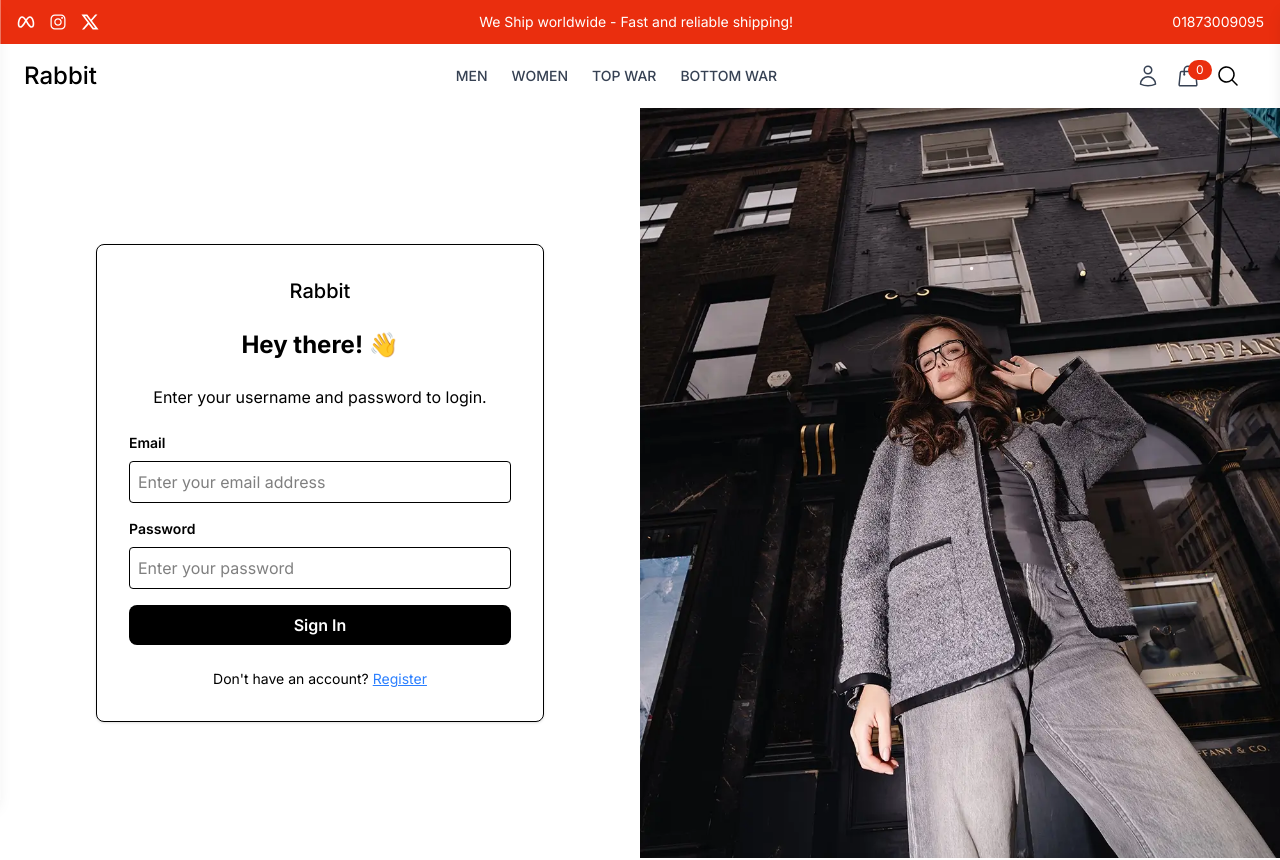
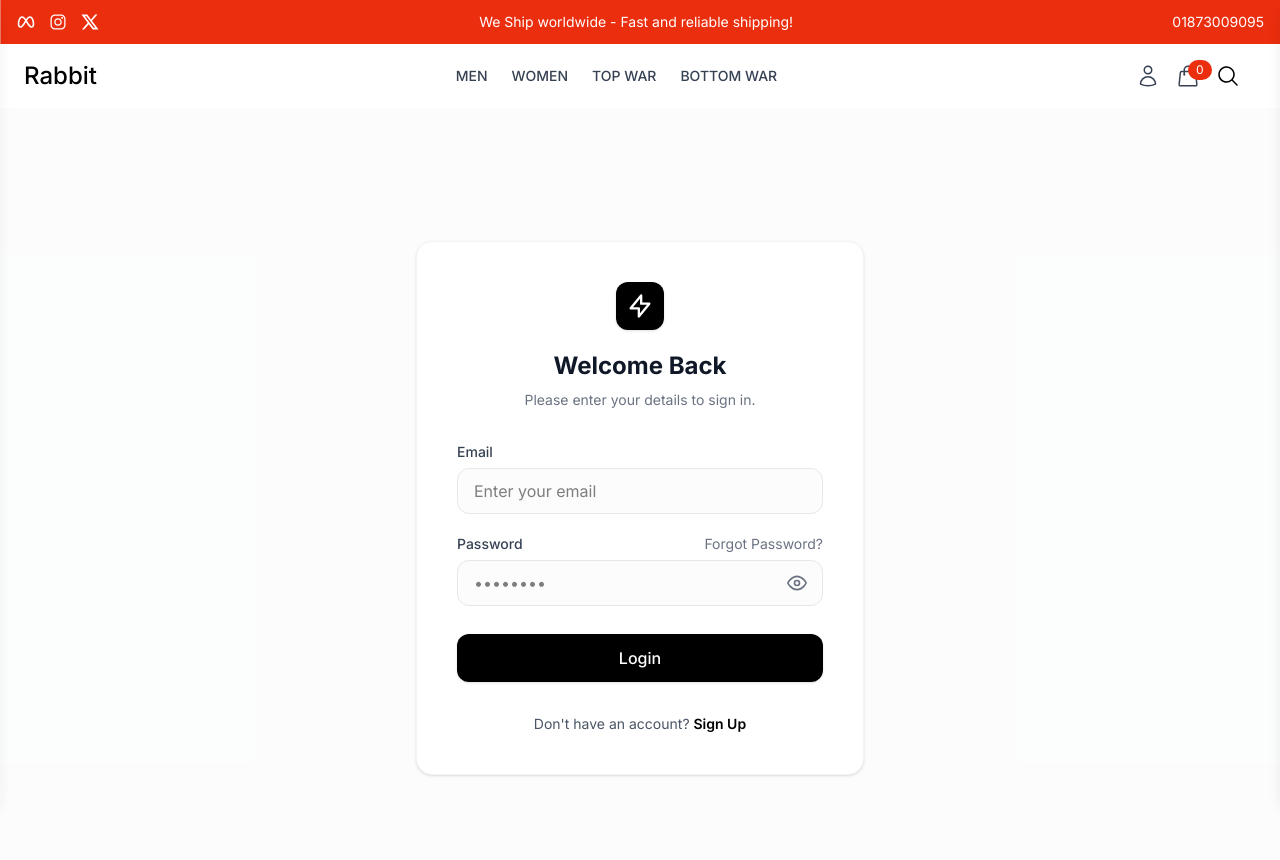
Before and after one commit to udoykumar/rabbit-ecommerce-website, a React app in the folder frontend/: page /login in a window 1280 px wide. Shown: the top 860 px of the page. Built offline with nearby package versions, Linux system fonts and the light colour scheme; the HTML template or start-up script is replaced by a standard one.

Commit message:
feat: Introduce Login and Profile pages and configure application routing.

```diff
--- a/frontend/src/App.jsx
+++ b/frontend/src/App.jsx
@@ -5,6 +5,7 @@ import Home from "./pages/Home";
 import { Toaster } from "sonner";
 import Login from "./pages/Login";
 import Register from "./pages/Register";
+import Profile from "./pages/Profile";
 const App = () => {
   return (
     <BrowserRouter>
@@ -14,6 +15,7 @@ const App = () => {
           <Route index element={<Home />} />
           <Route path="/login" element={<Login />} />
           <Route path="/register" element={<Register />} />
+          <Route path="/profile" element={<Profile />} />
         </Route>
       </Routes>
     </BrowserRouter>
--- a/frontend/src/pages/Login.jsx
+++ b/frontend/src/pages/Login.jsx
@@ -1,70 +1,110 @@
 import React, { useState } from "react";
 import { Link } from "react-router";
-import login from "../assets/login.webp";
+import { FiEye, FiEyeOff } from "react-icons/fi";
+
 const Login = () => {
   const [email, setEmail] = useState("");
   const [password, setPassword] = useState("");
+  const [showPassword, setShowPassword] = useState(false);
 
   const handleSubmit = (e) => {
     e.preventDefault();
-    console.log("user register", { email, password });
+    console.log("login user", { email, password });
   };
+
   return (
-    <div className="flex">
-      <div className="w-full md:w-1/2 flex flex-col justify-center items-center p-8 md:p-12">
-        <form
-          onSubmit={handleSubmit}
-          className="w-full max-w-md bg-white p-8 rounded-lg border shadow-sm"
+    <div className="min-h-screen bg-gray-50/50 flex flex-col justify-center items-center p-4">
+      <div className="w-full max-w-md bg-white rounded-2xl shadow-sm border border-gray-100 p-8 sm:p-10">
+        <div className="flex flex-col items-center mb-8">
+          <div className="w-12 h-12 bg-black text-white rounded-xl flex items-center justify-center mb-5 shadow-sm">
+            <svg
+              className="w-7 h-7"
+              fill="none"
+              stroke="currentColor"
+              viewBox="0 0 24 24"
+              xmlns="http://www.w3.org/2000/svg"
             >
-          <div className="flex justify-center mb-6">
-            <h2 className="text-xl font-medium">Rabbit</h2>
+              <path
+                strokeLinecap="round"
+                strokeLinejoin="round"
+                strokeWidth="2"
+                d="M13 10V3L4 14h7v7l9-11h-7z"
+              ></path>
+            </svg>
           </div>
-          <h2 className="text-2xl font-bold text-center mb-6">Hey there! 👋</h2>
-          <p className="text-center mb-6">
-            Enter your username and password to login.
+          <h2 className="text-2xl font-bold text-gray-900">Welcome Back</h2>
+          <p className="text-sm text-gray-500 mt-2">
+            Please enter your details to sign in.
           </p>
-          <div className="mb-4">
-            <label className="block text-sm font-semibold mb-2">Email</label>
+        </div>
+
+        <form onSubmit={handleSubmit} className="space-y-5">
+          <div>
+            <label className="block text-sm font-medium text-gray-700 mb-1.5">
+              Email
+            </label>
             <input
-              type="text"
+              type="email"
               value={email}
               onChange={(e) => setEmail(e.target.value)}
-              className="w-full p-2 border rounded"
-              placeholder="Enter your email address"
+              className="w-full px-4 py-2.5 border border-gray-200 rounded-xl focus:outline-none focus:ring-2 focus:ring-black focus:border-transparent transition-all duration-200 bg-gray-50/50 hover:bg-white focus:bg-white"
+              placeholder="Enter your email"
+              required
             />
           </div>
-          <div className="mb-4">
-            <label className="block text-sm font-semibold mb-2">Password</label>
+
+          <div>
+            <div className="flex justify-between items-center mb-1.5">
+              <label className="block text-sm font-medium text-gray-700">
+                Password
+              </label>
+              <Link
+                to="/forgot-password"
+                className="text-sm text-gray-500 hover:text-black transition-colors"
+              >
+                Forgot Password?
+              </Link>
+            </div>
+            <div className="relative">
               <input
-              type="password"
+                type={showPassword ? "text" : "password"}
                 value={password}
                 onChange={(e) => setPassword(e.target.value)}
-              className="w-full p-2 border rounded"
-              placeholder="Enter your password"
+                className="w-full px-4 py-2.5 border border-gray-200 rounded-xl focus:outline-none focus:ring-2 focus:ring-black focus:border-transparent transition-all duration-200 bg-gray-50/50 hover:bg-white focus:bg-white pr-12"
+                placeholder="••••••••"
+                required
               />
+              <button
+                type="button"
+                onClick={() => setShowPassword(!showPassword)}
+                className="absolute inset-y-0 right-0 flex items-center px-4 text-gray-500 hover:text-black focus:outline-none"
+              >
+                {showPassword ? (
+                  <FiEyeOff className="w-5 h-5" />
+                ) : (
+                  <FiEye className="w-5 h-5" />
+                )}
+              </button>
             </div>
+          </div>
+
           <button
             type="submit"
-            className="w-full bg-black text-white p-2 rounded-lg font-semibold hover:bg-gray-800 transition"
+            className="w-full bg-black text-white py-3 px-4 rounded-xl font-medium hover:bg-gray-800 focus:outline-none focus:ring-2 focus:ring-offset-2 focus:ring-black transition-all duration-200 shadow-sm mt-2"
           >
-            Sign In
+             Login
           </button>
-          <p className="mt-6 text-center text-sm">
+        </form>
+
+        <p className="mt-8 text-center text-sm text-gray-600">
           Don't have an account?{" "}
-            <Link to={"/register"} className="text-blue-500  underline">
-              Register
+          <Link
+            to="/register"
+            className="text-black font-semibold hover:underline"
+          >
+            Sign Up
           </Link>
         </p>
-        </form>
-      </div>
-      <div className="hidden md:block w-1/2 bg-gray-800">
-        <div className="h-full flex flex-col justify-center items-center">
-          <img
-            src={login}
-            alt="Login to Account"
-            className="h-187.5 w-full object-cover"
-          />
-        </div>
       </div>
     </div>
   );
--- /dev/null
+++ b/frontend/src/pages/Profile.jsx
@@ -0,0 +1,79 @@
+import React, { useState } from "react";
+
+const Profile = () => {
+  const [isEditing, setIsEditing] = useState(false);
+  const [name, setName] = useState("John Doe");
+  const [email, setEmail] = useState("john.doe@example.com");
+
+  const handleSave = () => {
+    setIsEditing(false);
+  };
+
+  return (
+    <div className="min-h-screen flex flex-col">
+      <div className="grow flex items-center justify-center p-4 md:p-6 bg-gray-50/50">
+        <div className="w-full max-w-sm bg-white rounded-2xl shadow-sm border border-gray-100 p-8">
+          <div className="flex flex-col items-center">
+            <div className="relative mb-6">
+              <img
+                src="https://api.dicebear.com/7.x/avataaars/svg?seed=John"
+                alt="Profile Avatar"
+                className="w-24 h-24 rounded-full border-2 border-gray-100 object-cover"
+              />
+            </div>
+
+            {isEditing ? (
+              <div className="w-full space-y-4">
+                <div>
+                  <label className="block text-sm font-medium text-gray-600 mb-1">Name</label>
+                  <input
+                    type="text"
+                    value={name}
+                    onChange={(e) => setName(e.target.value)}
+                    className="w-full px-4 py-2 border border-gray-200 rounded-lg focus:outline-none focus:ring-2 focus:ring-black focus:border-transparent transition"
+                  />
+                </div>
+                <div>
+                  <label className="block text-sm font-medium text-gray-600 mb-1">Email</label>
+                  <input
+                    type="email"
+                    value={email}
+                    onChange={(e) => setEmail(e.target.value)}
+                    className="w-full px-4 py-2 border border-gray-200 rounded-lg focus:outline-none focus:ring-2 focus:ring-black focus:border-transparent transition"
+                  />
+                </div>
+                <div className="pt-2 flex gap-3 flex-col sm:flex-row">
+                  <button
+                    onClick={handleSave}
+                    className="flex-1 bg-black text-white px-4 py-2.5 rounded-lg hover:bg-gray-800 transition font-medium text-sm"
+                  >
+                    Save
+                  </button>
+                  <button
+                    onClick={() => setIsEditing(false)}
+                    className="flex-1 bg-gray-100 text-gray-700 px-4 py-2.5 rounded-lg hover:bg-gray-200 transition font-medium text-sm"
+                  >
+                    Cancel
+                  </button>
+                </div>
+              </div>
+            ) : (
+              <div className="w-full flex flex-col items-center">
+                <h2 className="text-xl font-semibold text-gray-900">{name}</h2>
+                <p className="text-gray-500 mb-6">{email}</p>
+                <button
+                  onClick={() => setIsEditing(true)}
+                  className="w-full bg-black text-white px-4 py-2.5 rounded-lg hover:bg-gray-800 transition font-medium text-sm"
+                >
+                  Edit Profile
+                </button>
+              </div>
+            )}
+          </div>
+        </div>
+      </div>
+    </div>
+  );
+};
+
+export default Profile;
```
Lines whose indentation alone changed are shown as unchanged.
